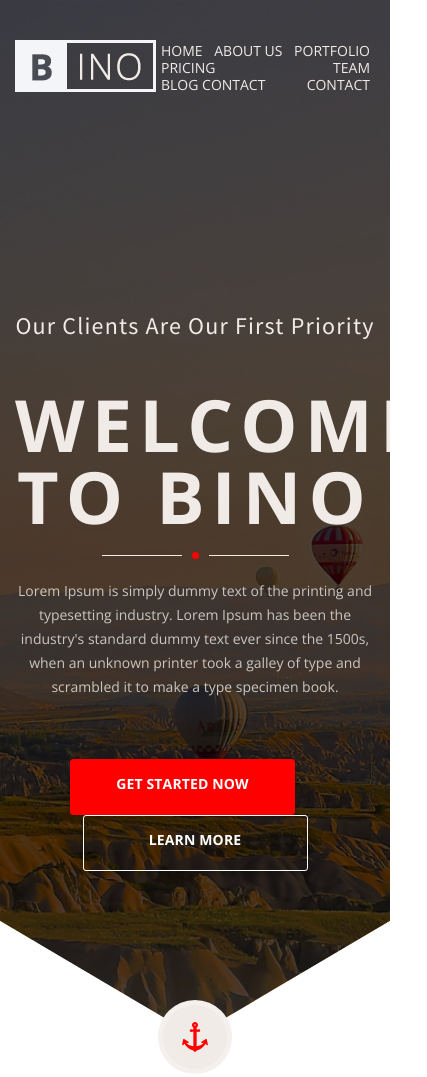
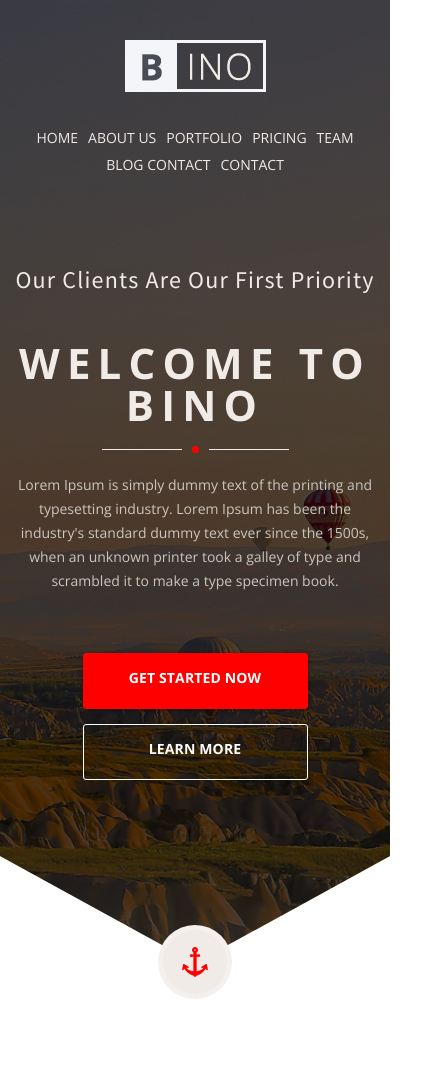
Before and after one commit to VitalGol/Bino, a website: page index.html in a window 390 px wide. Shown: the whole page, 427 px wide, since content can reach past the window. Drawn offline with nearby package versions, Linux system fonts and the light colour scheme; files that its build step writes are made by us from their sources; files whose address does not match are found by name.

Commit message:
.section-top  adaptation for devices

```diff
--- a/scss/blocks/buttons.scss
+++ b/scss/blocks/buttons.scss
@@ -5,3 +5,16 @@
 		@include btn($bg: $red, $two-button: true);
 	}
 }
+
+@media (max-width: 560px) {
+	.buttons {
+		a {
+			display: block;
+			margin: 10px auto;
+
+			&:first-child {
+				margin: 15px auto;
+			}
+		}
+	}
+}
--- a/scss/blocks/menu.scss
+++ b/scss/blocks/menu.scss
@@ -3,8 +3,10 @@
 		display: flex;
 		justify-content: space-between;
 		flex-wrap: wrap;
+
 		li {
 			margin: 0 5px;
+
 			a {
 				color: $white-gray;
 				text-decoration: none;
@@ -15,6 +17,7 @@
 				border-bottom: 1px solid transparent;
 				transition-duration: .5s;
 				transition-property: color, border-bottom-color;
+
 				&:hover {
 					color: $red-a;
 					border-bottom-color: $red-a;
@@ -23,3 +26,30 @@
 		}
 	}
 }
+
+@media (max-width: 768px) {
+	.menu {
+		ul {
+			li {
+				margin: 5px;
+			}
+
+			a {
+				padding-bottom: 0;
+				border-bottom: none;
+
+				&:hover {
+					border-bottom: none;
+				}
+			}
+		}
+	}
+}
+
+@media (max-width: 560px) {
+	.menu {
+		ul {
+			justify-content: center;
+		}
+	}
+}
--- a/scss/blocks/section-top.scss
+++ b/scss/blocks/section-top.scss
@@ -61,3 +61,35 @@
     }
   }
 }
+
+@media (max-width: 980px) {
+  .section-top {
+    .section-top__info {
+      padding-top: 50px;
+
+      h1 {
+        span {
+          font-size: 42px;
+        }
+      }
+    }
+  }
+}
+
+@media (max-width: 768px) {
+  .section-top {
+    .section-top__header {
+      flex-wrap: wrap;
+    }
+
+    .section-top__logo {
+      flex-basis: 100%;
+      text-align: center;
+      margin-bottom: 30px;
+    }
+
+    .section-top__menu {
+      flex-basis: 100%;
+    }
+  }
+}
```
Also changed, not shown: build/css/style.css. Lines whose indentation alone changed are shown as unchanged.
